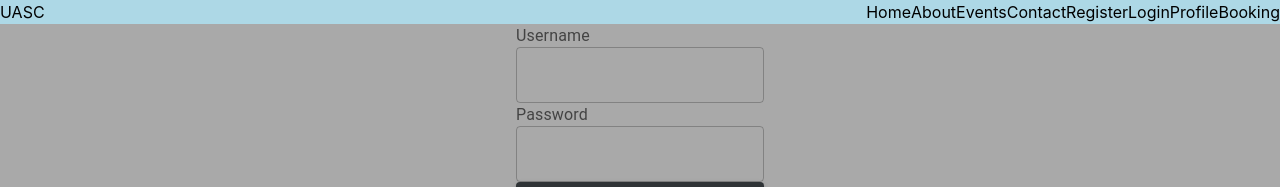
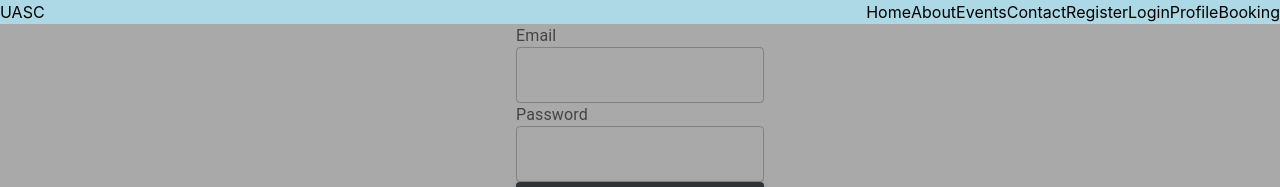
Before and after one commit to UoaWDCC/uasc-web, a React (Create React App) app in the folder frontend/: page /login in a window 1280 px wide. Shown: the top 187 px of the page. Built offline with nearby package versions, Linux system fonts and the light colour scheme.

Commit message:
feat: Added initial Firebase authentication

```diff
--- a/frontend/src/components/LoginForm.js
+++ b/frontend/src/components/LoginForm.js
@@ -1,18 +1,34 @@
+import React, { useState } from "react";
 import { Button, FormControl, FormLabel, TextField } from "@mui/material";
+import { getAuth, signInWithEmailAndPassword } from "firebase/auth";
 
 const LoginForm = () => {
+    const [email, setEmail] = useState("");
+    const [password, setPassword] = useState("");
 
     const handleSubmit = () => {
-        console.log("Form submitted");
+        const auth = getAuth();
+
+        signInWithEmailAndPassword(auth, email, password)
+            .then((userCredential) => {
+                // The user is successfully signed in
+                const user = userCredential.user;
+                console.log(user);
+            })
+            .catch((error) => {
+                const errorCode = error.code;
+                const errorMessage = error.message;
+                console.log(errorMessage);
+            });
     };
 
     return (
         <form onSubmit={handleSubmit}>
             <FormControl>
-                <FormLabel style={{ "textAlign": "left" }}>Username</FormLabel>
-                <TextField required></TextField>
+                <FormLabel style={{ "textAlign": "left" }}>Email</FormLabel>
+                <TextField id="email" onChange={e => setEmail(e.target.value)} required></TextField>
                 <FormLabel style={{ "textAlign": "left" }}>Password</FormLabel>
-                <TextField required></TextField>
+                <TextField id="password" onChange={e => setPassword(e.target.value)} required></TextField>
                 <Button type="submit" variant="contained">Submit</Button>
             </FormControl>
         </form>
```
